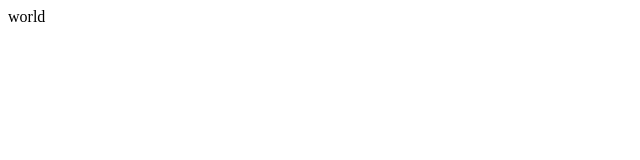
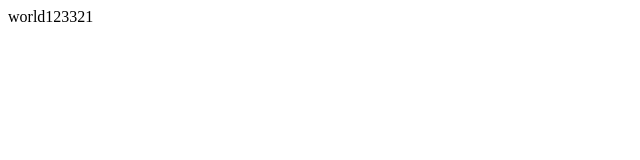
Before and after one commit to GoldenDecade/gittest, a plain HTML site: page index2.html in a window 1280 px wide. Shown: the full height of the page, 0-640 px from the left. Drawn offline with Linux system fonts and the light colour scheme.

Commit message:
index2.html------------->123321

```diff
--- a/index2.html
+++ b/index2.html
@@ -5,6 +5,6 @@
     <title>Title</title>
 </head>
 <body>
-world
+world123321
 </body>
 </html>
```
